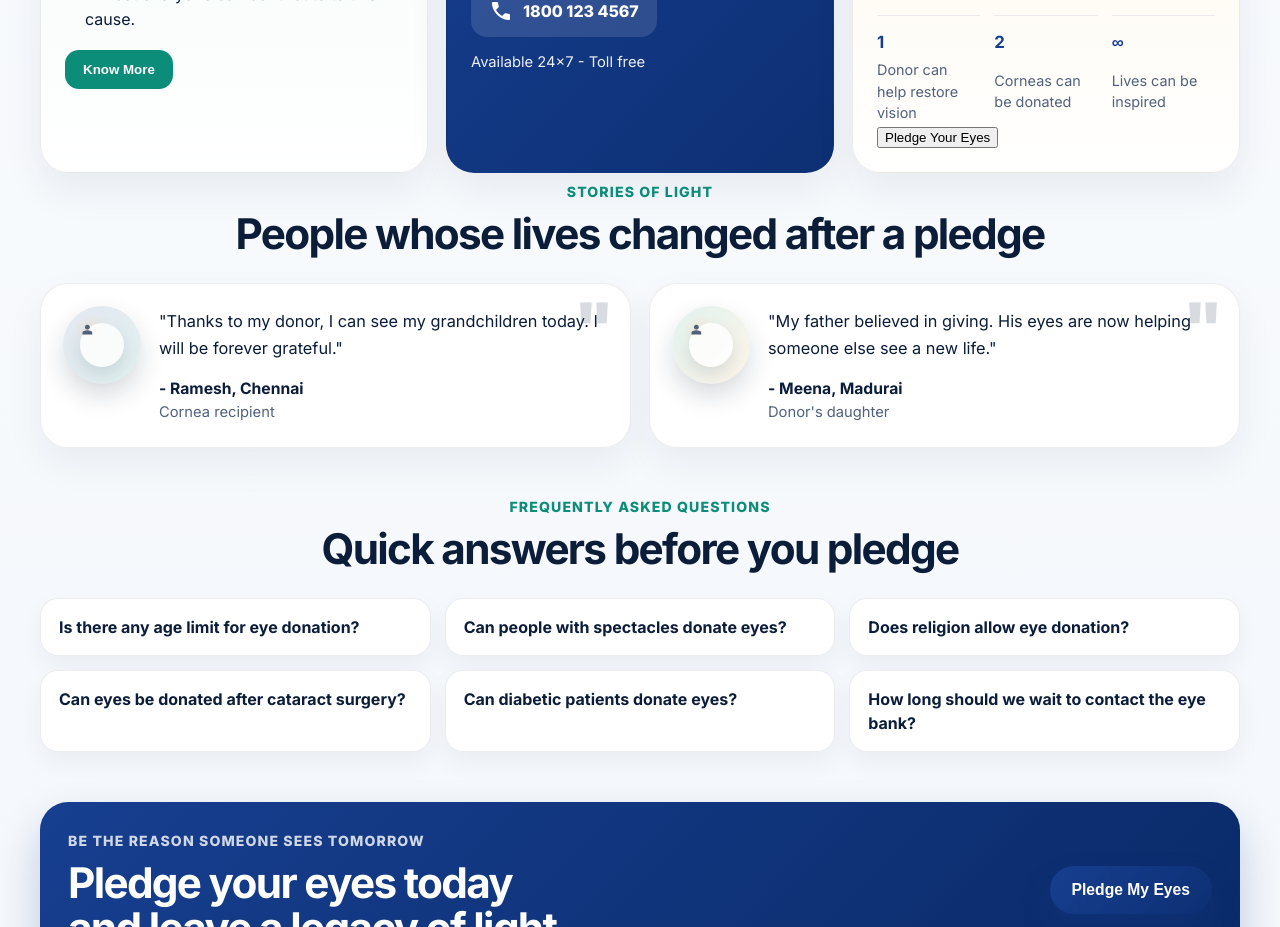
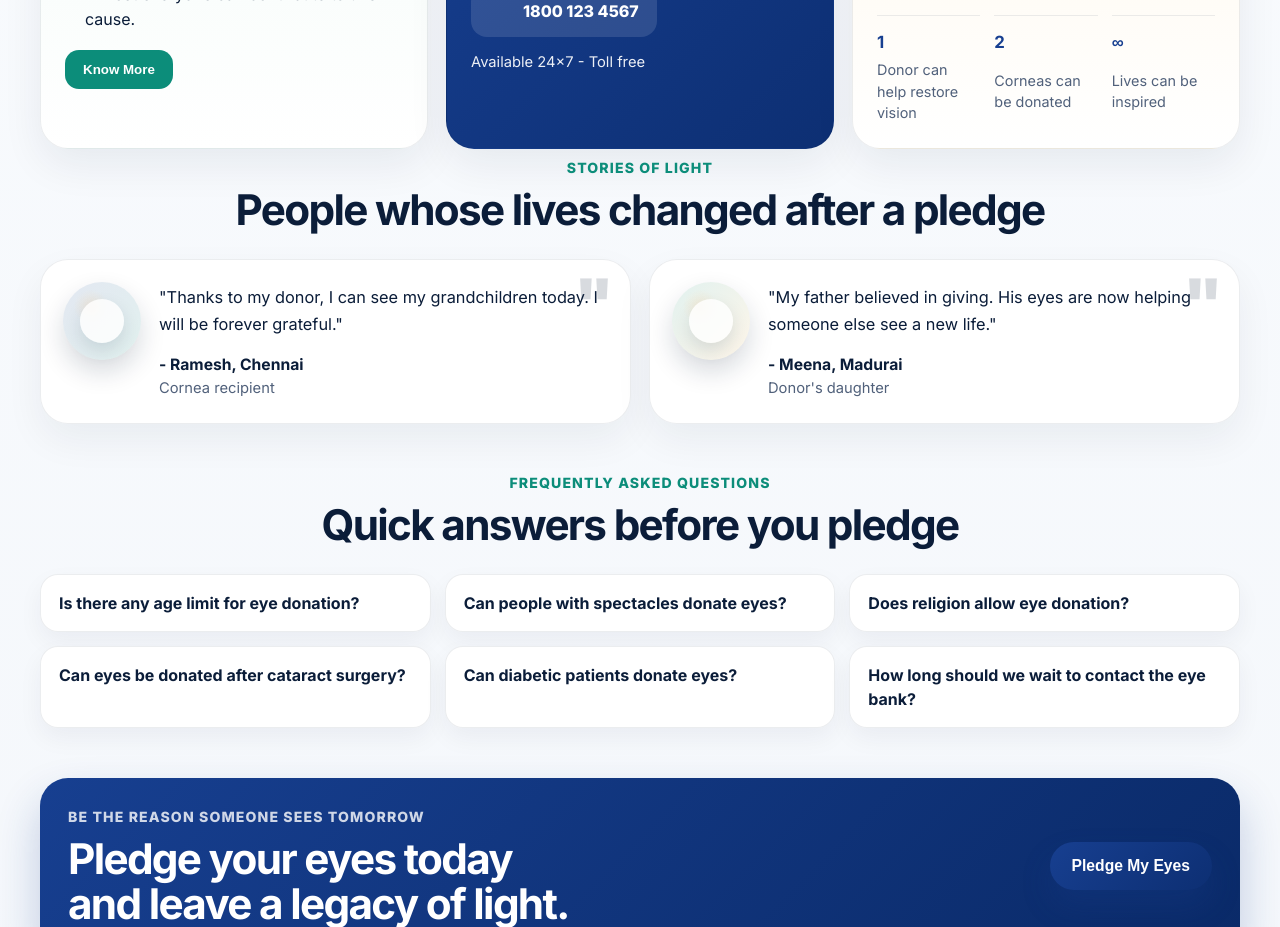
Before and after one commit to technovahub2025/eyedonorfrontend, a React (Create React App) app: page / in a window 1280 px wide. Shown: the part 1360-2287 px from the top of the page. Built offline with nearby package versions, Linux system fonts and the light colour scheme; no server answers; a web font is replaced by a local one.

Commit message:
fix: remove "Pledge Your Eyes" button for cleaner UI

```diff
--- a/src/pages/RoleSelectPage.jsx
+++ b/src/pages/RoleSelectPage.jsx
@@ -238,7 +238,7 @@ function RoleSelectPage({ onRoleSelect }) {
     </div>
   </div>
 
-  <button type="button">Pledge Your Eyes</button>
+
 </article>
           </div>
         </section>
```
